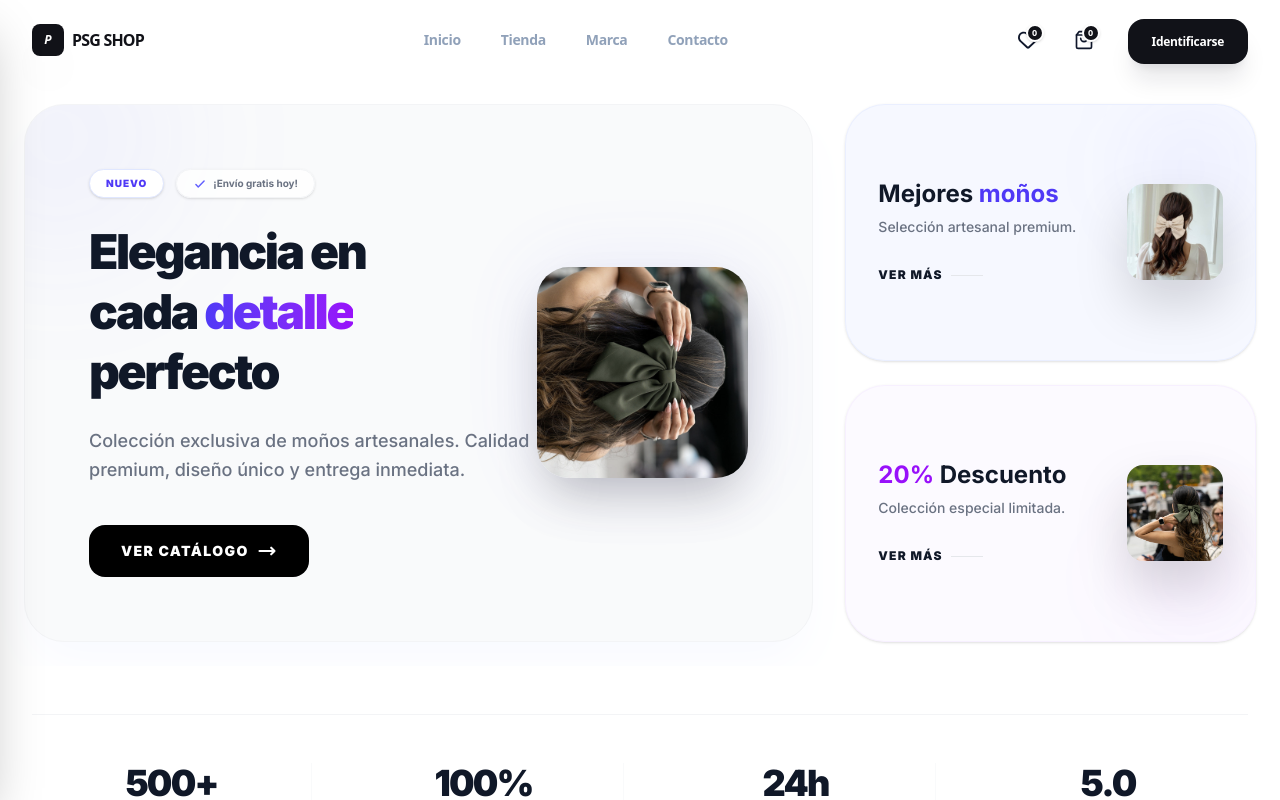
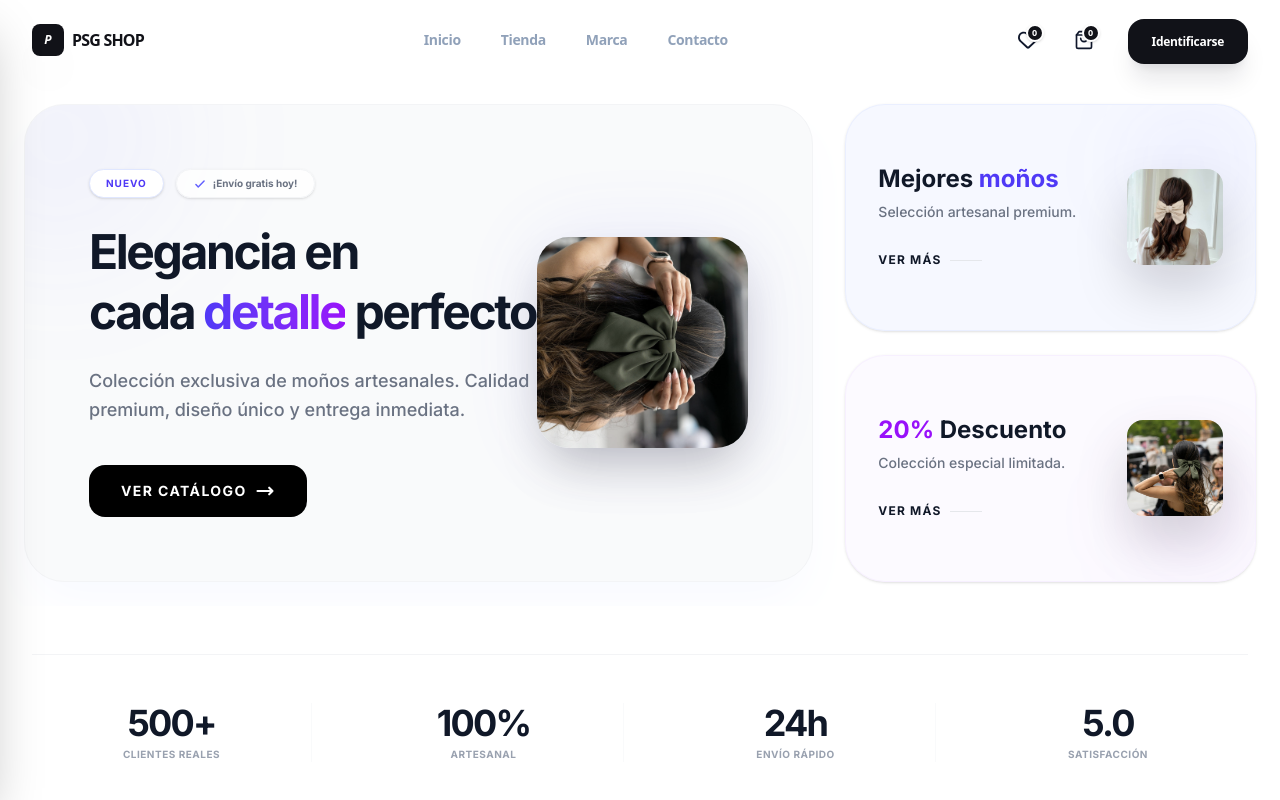
Before and after one commit to arktech365/psg-sena, a React (Vite) app: page /#/ in a window 1280 px wide. Shown: the top 800 px of the page. Built offline with nearby package versions, Linux system fonts and the light colour scheme; no server answers; the database is empty.

Commit message:
mejora del fonts

```diff
--- a/src/assets/pages/Home.jsx
+++ b/src/assets/pages/Home.jsx
@@ -462,7 +462,7 @@ const Home = () => {
           <div className="relative z-10 max-w-md">
             {/* Etiqueta superior mejorada */}
             <div className="flex flex-wrap items-center gap-3 mb-6">
-              <span className="px-4 py-1.5 text-[10px] font-black tracking-widest text-indigo-600 bg-white border border-indigo-100 rounded-full shadow-sm">
+              <span className="px-4 py-1.5 text-[10px] font-bold tracking-widest text-indigo-600 bg-white border border-indigo-100 rounded-full shadow-sm">
                 NUEVO
               </span>
               <span className="flex items-center gap-1.5 px-4 py-1.5 text-[10px] font-bold text-gray-500 rounded-full bg-white/80 border border-gray-100 shadow-sm">
@@ -474,7 +474,7 @@ const Home = () => {
             </div>
 
             {/* Título Premium */}
-            <h1 className="mb-6 text-4xl font-black leading-tight text-gray-900 md:text-5xl tracking-tighter">
+            <h1 className="mb-6 text-4xl font-bold leading-tight text-gray-900 md:text-5xl tracking-tighter">
               Elegancia en <br />
               cada <span className="text-transparent bg-clip-text bg-gradient-to-r from-indigo-600 to-purple-600">detalle</span> perfecto
             </h1>
@@ -487,7 +487,7 @@ const Home = () => {
             {/* Botón Mejorado */}
             <Link
               to="/shop"
-              className="inline-flex items-center justify-center px-8 py-4 text-sm font-black tracking-widest text-white transition-all bg-black rounded-2xl hover:bg-indigo-600 hover:shadow-2xl hover:shadow-indigo-200 active:scale-95 group/btn"
+              className="inline-flex items-center justify-center px-8 py-4 text-sm font-bold tracking-widest text-white transition-all bg-black rounded-2xl hover:bg-indigo-600 hover:shadow-2xl hover:shadow-indigo-200 active:scale-95 group/btn"
             >
               VER CATÁLOGO
               <svg className="w-5 h-5 ml-2 group-hover/btn:translate-x-1 transition-transform" fill="none" viewBox="0 0 24 24" stroke="currentColor" strokeWidth="2.5">
@@ -524,7 +524,7 @@ const Home = () => {
               <p className="mb-6 text-sm text-gray-500 font-medium">
                 Selección artesanal premium.
               </p>
-              <Link to="/shop" className="inline-flex items-center gap-2 group/link text-xs font-black uppercase tracking-widest text-gray-900">
+              <Link to="/shop" className="inline-flex items-center gap-2 group/link text-xs font-bold uppercase tracking-widest text-gray-900">
                 Ver más
                 <span className="w-8 h-px bg-gray-200 group-hover/link:w-12 transition-all duration-500" />
               </Link>
@@ -551,7 +551,7 @@ const Home = () => {
               <p className="mb-6 text-sm text-gray-500 font-medium">
                 Colección especial limitada.
               </p>
-              <Link to="/shop" className="inline-flex items-center gap-2 group/link text-xs font-black uppercase tracking-widest text-gray-900">
+              <Link to="/shop" className="inline-flex items-center gap-2 group/link text-xs font-bold uppercase tracking-widest text-gray-900">
                 Ver más
                 <span className="w-8 h-px bg-gray-200 group-hover/link:w-12 transition-all duration-500" />
               </Link>
@@ -574,20 +574,20 @@ const Home = () => {
         <div className="px-4 mx-auto max-w-7xl sm:px-6 lg:px-8">
           <div className="grid grid-cols-2 gap-8 md:grid-cols-4 border-y border-gray-100 py-12">
             <div className="text-center md:border-r border-gray-50 last:border-0 px-4">
-              <div className="text-4xl font-black text-gray-900 tracking-tighter mb-1">500+</div>
-              <div className="text-[10px] font-black uppercase tracking-[0.2em] text-gray-400">Clientes Reales</div>
+              <div className="text-4xl font-bold text-gray-900 tracking-tighter mb-1">500+</div>
+              <div className="text-[10px] font-bold uppercase tracking-wider text-gray-400">Clientes Reales</div>
             </div>
             <div className="text-center md:border-r border-gray-50 last:border-0 px-4">
-              <div className="text-4xl font-black text-gray-900 tracking-tighter mb-1">100%</div>
-              <div className="text-[10px] font-black uppercase tracking-[0.2em] text-gray-400">Artesanal</div>
+              <div className="text-4xl font-bold text-gray-900 tracking-tighter mb-1">100%</div>
+              <div className="text-[10px] font-bold uppercase tracking-wider text-gray-400">Artesanal</div>
             </div>
             <div className="text-center md:border-r border-gray-50 last:border-0 px-4">
-              <div className="text-4xl font-black text-gray-900 tracking-tighter mb-1">24h</div>
-              <div className="text-[10px] font-black uppercase tracking-[0.2em] text-gray-400">Envío Rápido</div>
+              <div className="text-4xl font-bold text-gray-900 tracking-tighter mb-1">24h</div>
+              <div className="text-[10px] font-bold uppercase tracking-wider text-gray-400">Envío Rápido</div>
             </div>
             <div className="text-center px-4">
-              <div className="text-4xl font-black text-gray-900 tracking-tighter mb-1">5.0</div>
-              <div className="text-[10px] font-black uppercase tracking-[0.2em] text-gray-400">Satisfacción</div>
+              <div className="text-4xl font-bold text-gray-900 tracking-tighter mb-1">5.0</div>
+              <div className="text-[10px] font-bold uppercase tracking-wider text-gray-400">Satisfacción</div>
             </div>
           </div>
         </div>
@@ -747,7 +747,7 @@ const Home = () => {
             <span className="inline-block px-3 py-1 mb-4 text-xs font-bold tracking-widest text-indigo-600 uppercase bg-indigo-100 rounded-full">
               Testimonios
             </span>
-            <h2 className="text-4xl font-black tracking-tight text-gray-900 sm:text-5xl">
+            <h2 className="text-4xl font-bold tracking-tight text-gray-900 sm:text-5xl">
               Lo que dicen de nosotros
             </h2>
             <p className="max-w-2xl mx-auto mt-4 text-lg text-gray-500">
@@ -865,10 +865,10 @@ const Home = () => {
         <div className="px-4 mx-auto max-w-7xl sm:px-6 lg:px-8">
           <div className="flex flex-col md:flex-row md:items-end justify-between mb-16 gap-6">
             <div className="max-w-2xl">
-              <span className="inline-block px-3 py-1 mb-4 text-xs font-black tracking-[0.2em] text-indigo-600 uppercase bg-indigo-50 rounded-full">
+              <span className="inline-block px-3 py-1 mb-4 text-xs font-bold tracking-wider text-indigo-600 uppercase bg-indigo-50 rounded-full">
                 Nuestra Esencia
               </span>
-              <h2 className="text-4xl md:text-5xl font-black text-gray-900 leading-tight">
+              <h2 className="text-4xl md:text-5xl font-bold text-gray-900 leading-tight">
                 Artesanía que cuenta <br /> una <span className="text-indigo-600">historia</span>
               </h2>
             </div>
@@ -887,7 +887,7 @@ const Home = () => {
                   className="object-cover w-full h-full transition-transform duration-700 group-hover:scale-110"
                 />
                 <div className="absolute inset-0 bg-gradient-to-t from-black/60 via-transparent to-transparent opacity-0 group-hover:opacity-100 transition-opacity duration-500" />
-                <span className="absolute top-4 left-4 inline-flex items-center px-4 py-2 text-[10px] font-black uppercase tracking-widest text-white bg-indigo-600/90 backdrop-blur-md rounded-full">
+                <span className="absolute top-4 left-4 inline-flex items-center px-4 py-2 text-[10px] font-bold uppercase tracking-widest text-white bg-indigo-600/90 backdrop-blur-md rounded-full">
                   Desde 2015
                 </span>
               </div>
@@ -917,7 +917,7 @@ const Home = () => {
                   className="object-cover w-full h-full transition-transform duration-700 group-hover:scale-110"
                 />
                 <div className="absolute inset-0 bg-gradient-to-t from-black/60 via-transparent to-transparent opacity-0 group-hover:opacity-100 transition-opacity duration-500" />
-                <span className="absolute top-4 left-4 inline-flex items-center px-4 py-2 text-[10px] font-black uppercase tracking-widest text-white bg-purple-600/90 backdrop-blur-md rounded-full">
+                <span className="absolute top-4 left-4 inline-flex items-center px-4 py-2 text-[10px] font-bold uppercase tracking-widest text-white bg-purple-600/90 backdrop-blur-md rounded-full">
                   Hecho a Mano
                 </span>
               </div>
@@ -947,7 +947,7 @@ const Home = () => {
                   className="object-cover w-full h-full transition-transform duration-700 group-hover:scale-110"
                 />
                 <div className="absolute inset-0 bg-gradient-to-t from-black/60 via-transparent to-transparent opacity-0 group-hover:opacity-100 transition-opacity duration-500" />
-                <span className="absolute top-4 left-4 inline-flex items-center px-4 py-2 text-[10px] font-black uppercase tracking-widest text-white bg-gray-900/90 backdrop-blur-md rounded-full">
+                <span className="absolute top-4 left-4 inline-flex items-center px-4 py-2 text-[10px] font-bold uppercase tracking-widest text-white bg-gray-900/90 backdrop-blur-md rounded-full">
                   Talento Local
                 </span>
               </div>
@@ -992,7 +992,7 @@ const Home = () => {
               <span className="inline-block px-3 py-1 mb-4 text-xs font-bold tracking-widest text-indigo-600 uppercase bg-indigo-50 rounded-full">
                 Contacto
               </span>
-              <h2 className="text-4xl font-black tracking-tight text-gray-900 mb-6">
+              <h2 className="text-4xl font-bold tracking-tight text-gray-900 mb-6">
                 Hablemos de tu próximo moño favorito
               </h2>
               <p className="text-lg text-gray-500 mb-10 leading-relaxed">
@@ -1064,7 +1064,7 @@ const Home = () => {
                   <form onSubmit={handleSubmit} className="relative z-10 space-y-6">
                     <div className="grid grid-cols-1 md:gap-8 gap-6 md:grid-cols-2">
                       <div className="space-y-2">
-                        <label htmlFor="name" className="text-xs font-black text-gray-400 uppercase tracking-[0.2em] ml-1">
+                        <label htmlFor="name" className="text-xs font-bold text-gray-400 uppercase tracking-wider ml-1">
                           Nombre Completo
                         </label>
                         <input
@@ -1080,7 +1080,7 @@ const Home = () => {
                         />
                       </div>
                       <div className="space-y-2">
-                        <label htmlFor="email" className="text-xs font-black text-gray-400 uppercase tracking-[0.2em] ml-1">
+                        <label htmlFor="email" className="text-xs font-bold text-gray-400 uppercase tracking-wider ml-1">
                           Correo Electrónico
                         </label>
                         <input
```
Also changed, not shown: src/assets/pages/ModernAdminDashboard.jsx (+5 -5 lines), src/components/navbar.jsx (+8 -8 lines).
